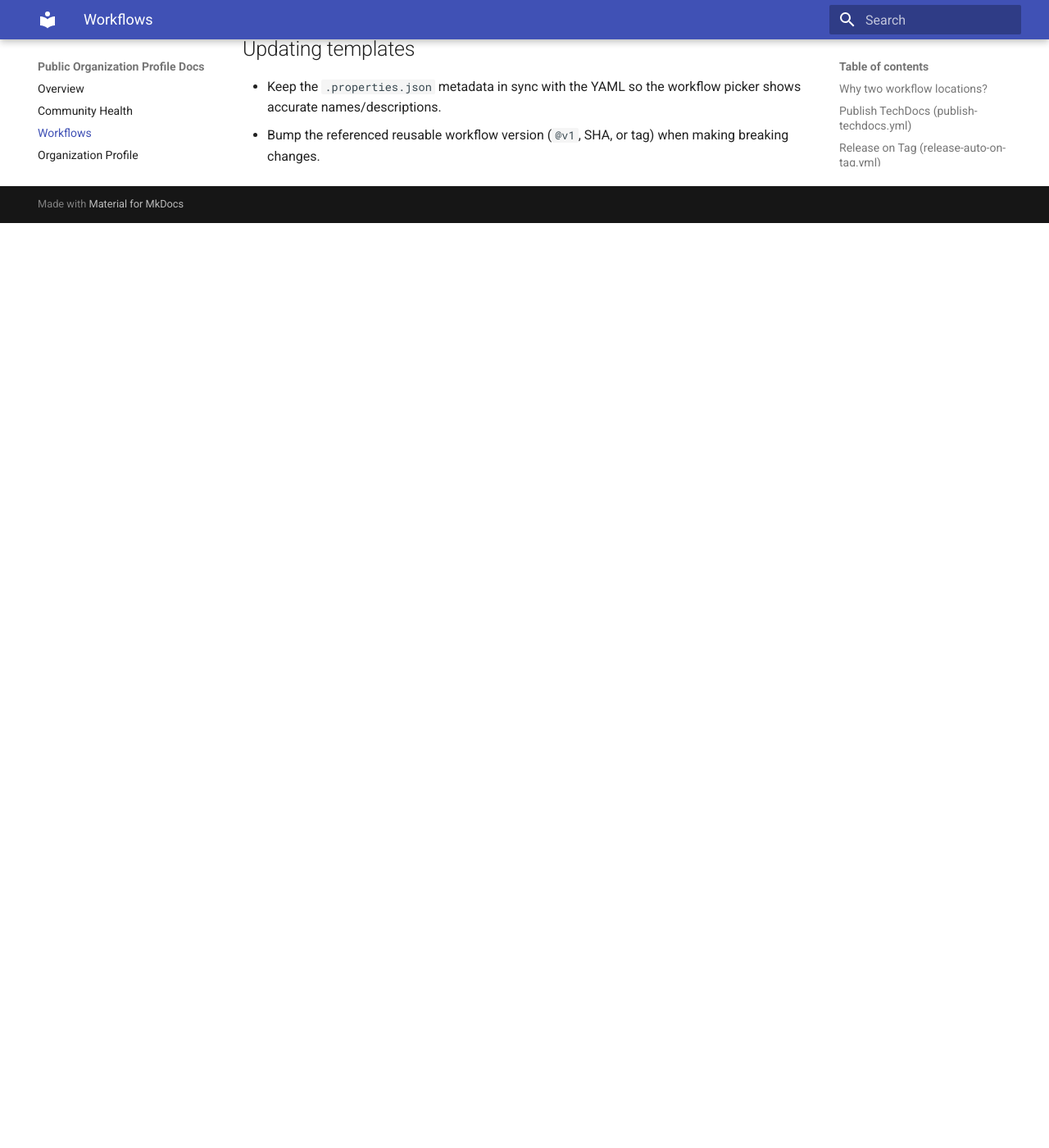
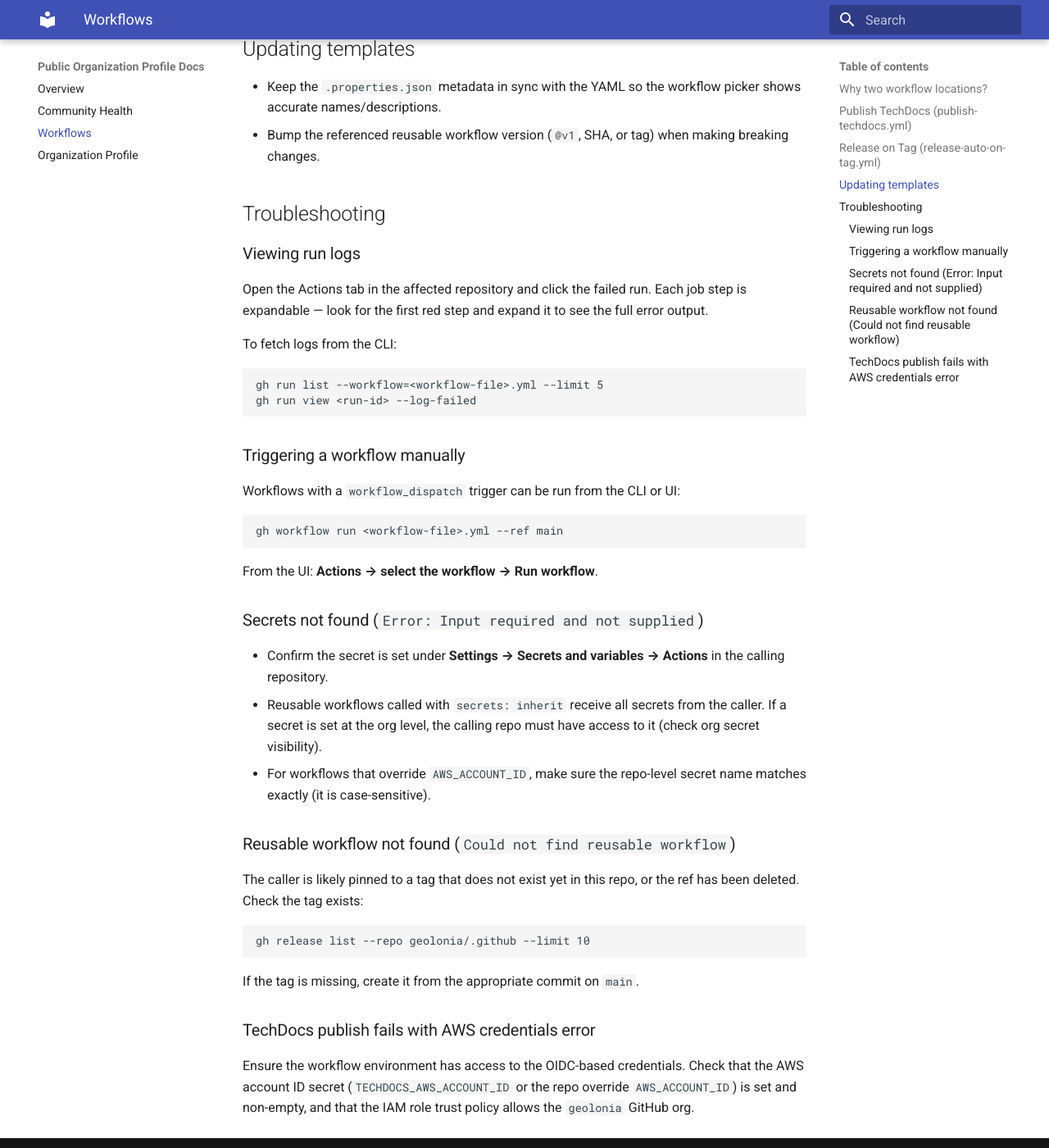
Before and after one commit to geolonia/.github, an MkDocs documentation site: the page built from docs/workflows.md, in a window 1280 px wide and 1400 px high, scrolled down 1724 px. Shown: the whole window at 82% size. Built offline with MkDocs 1.6.1 and Material for MkDocs 9.7.7, drawn with Linux system fonts in a browser that asks for light colours; before the commit the page ends 1996 px from its top, so only the background shows below that; some of the changed text lies outside the part shown.

Commit message:
docs: add troubleshooting section to workflows.md and fix typo
- Fix typo: 'displayes' -> 'displays' and add missing space before backtick
- Add Troubleshooting section covering: viewing run logs (UI + CLI),
  triggering workflow_dispatch manually, common secrets errors, reusable
  workflow not found, and TechDocs AWS credentials failures

Closes #1

Co-Authored-By: Claude Opus 4.6 <noreply@anthropic.com>

````diff
--- a/docs/workflows.md
+++ b/docs/workflows.md
@@ -68,3 +68,56 @@ jobs:
   picker shows accurate names/descriptions.
 - Bump the referenced reusable workflow version (`@v1`, SHA, or tag) when making
   breaking changes.
+
+## Troubleshooting
+
+### Viewing run logs
+
+Open the Actions tab in the affected repository and click the failed run.
+Each job step is expandable — look for the first red step and expand it to
+see the full error output.
+
+To fetch logs from the CLI:
+
+```bash
+gh run list --workflow=<workflow-file>.yml --limit 5
+gh run view <run-id> --log-failed
+```
+
+### Triggering a workflow manually
+
+Workflows with a `workflow_dispatch` trigger can be run from the CLI or UI:
+
+```bash
+gh workflow run <workflow-file>.yml --ref main
+```
+
+From the UI: **Actions → select the workflow → Run workflow**.
+
+### Secrets not found (`Error: Input required and not supplied`)
+
+- Confirm the secret is set under **Settings → Secrets and variables → Actions**
+  in the calling repository.
+- Reusable workflows called with `secrets: inherit` receive all secrets from the
+  caller. If a secret is set at the org level, the calling repo must have access
+  to it (check org secret visibility).
+- For workflows that override `AWS_ACCOUNT_ID`, make sure the repo-level secret
+  name matches exactly (it is case-sensitive).
+
+### Reusable workflow not found (`Could not find reusable workflow`)
+
+The caller is likely pinned to a tag that does not exist yet in this repo, or
+the ref has been deleted. Check the tag exists:
+
+```bash
+gh release list --repo geolonia/.github --limit 10
+```
+
+If the tag is missing, create it from the appropriate commit on `main`.
+
+### TechDocs publish fails with AWS credentials error
+
+Ensure the workflow environment has access to the OIDC-based credentials.
+Check that the AWS account ID secret (`TECHDOCS_AWS_ACCOUNT_ID` or the repo
+override `AWS_ACCOUNT_ID`) is set and non-empty, and that the IAM role trust
+policy allows the `geolonia` GitHub org.
````
Also changed, not shown: other parts of docs/workflows.md (+1 -1 lines).
